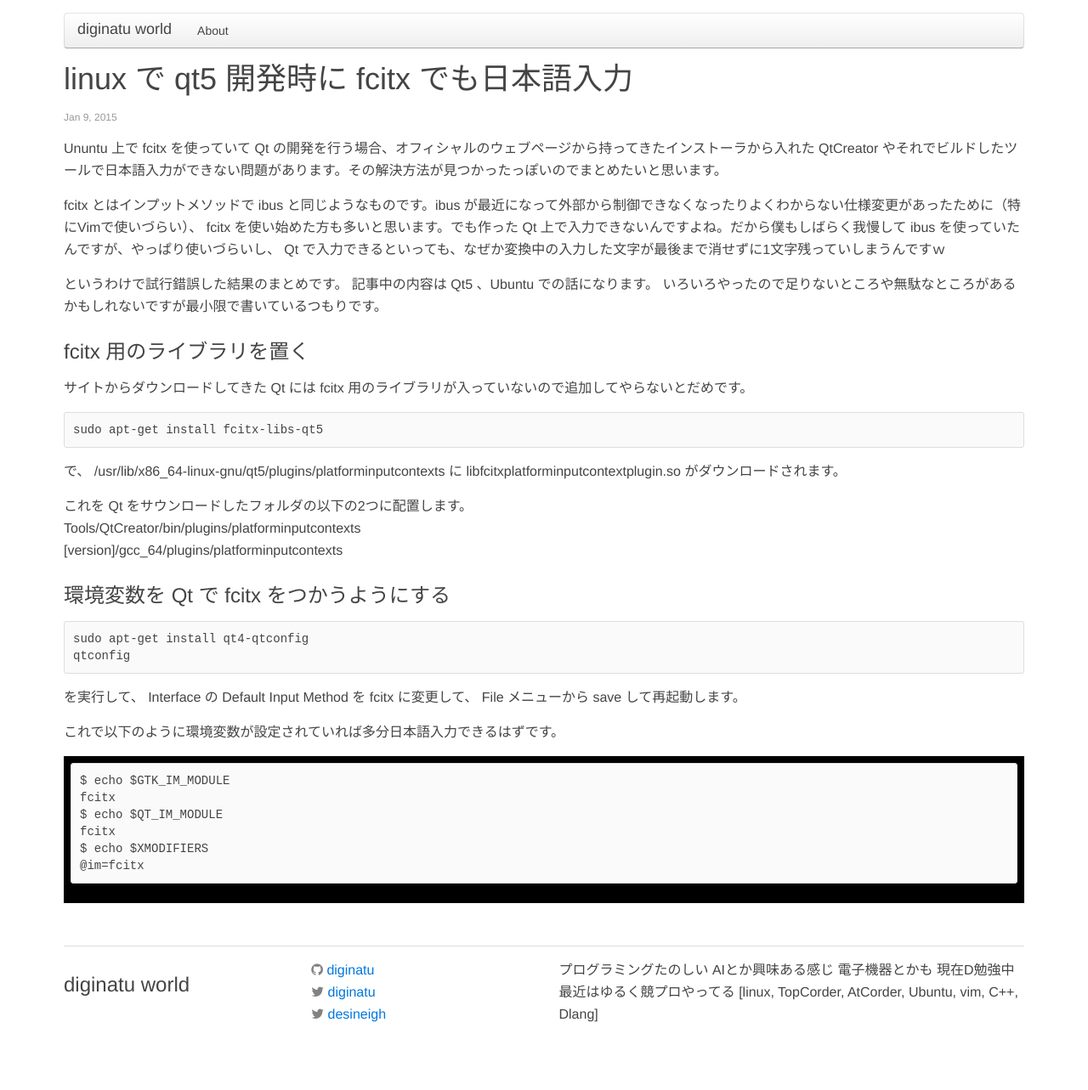
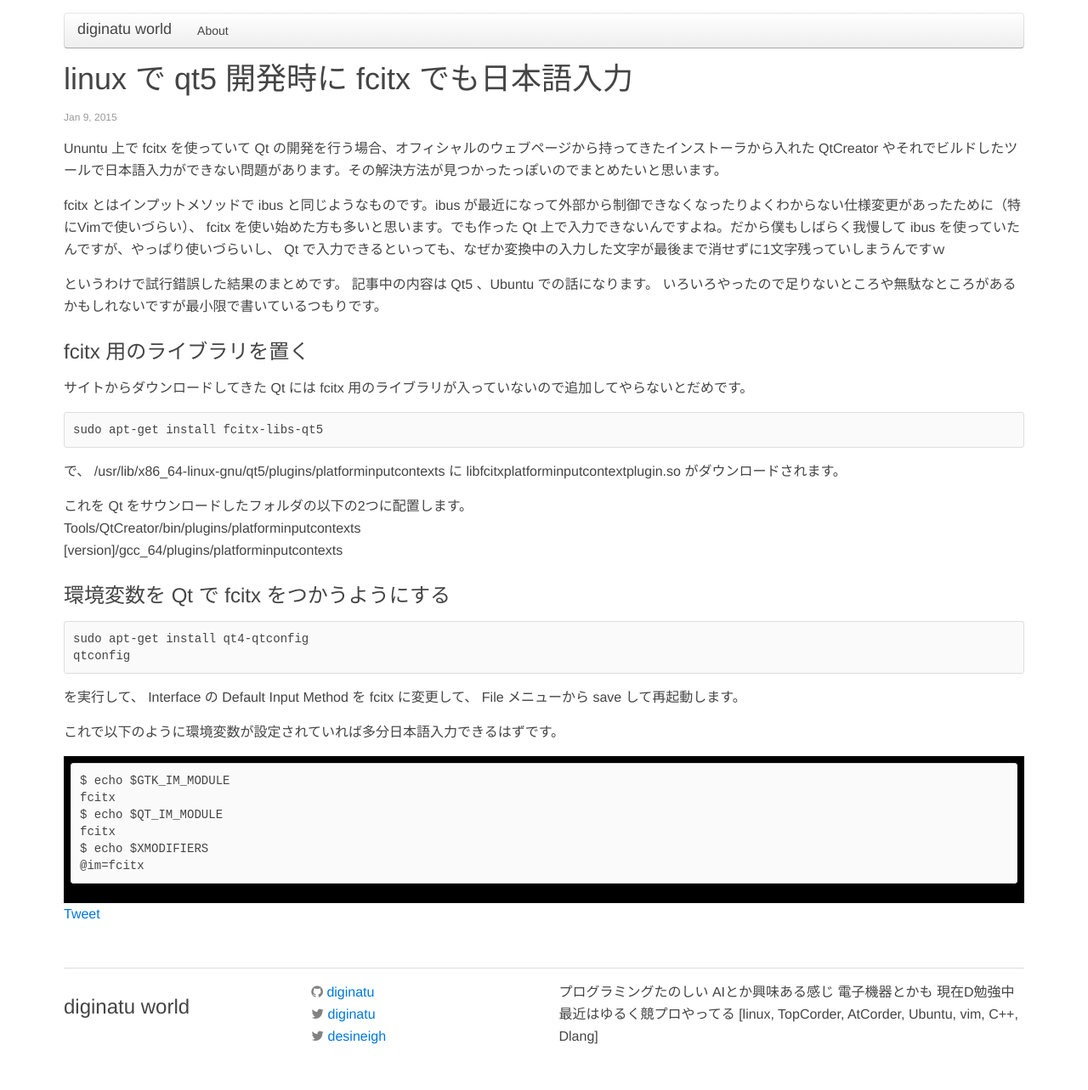
Before and after one commit to diginatu/diginatu.github.io, a Jekyll site: the page built from _posts/2015-01-09-qt-fcitx-in-ubuntu.markdown, in a window 1280 px wide. Shown: the whole page at 85% size. Built offline with Jekyll 4.4.1, drawn with Linux system fonts in a browser that asks for light colours; nearby versions of some CDN libraries; comment, search, counter and statistics services are not loaded; before the commit the page ends 1257 px from its top, so only the background shows below that.

Commit message:
added tweet button in post pages

```diff
--- a/_layouts/post.html
+++ b/_layouts/post.html
@@ -8,4 +8,7 @@
 
   {{ content }}
 
+  <a href="https://twitter.com/share" class="twitter-share-button" data-hashtags="diginatu_world">Tweet</a>
+  <script>!function(d,s,id){var js,fjs=d.getElementsByTagName(s)[0],p=/^http:/.test(d.location)?'http':'https';if(!d.getElementById(id)){js=d.createElement(s);js.id=id;js.src=p+'://platform.twitter.com/widgets.js';fjs.parentNode.insertBefore(js,fjs);}}(document, 'script', 'twitter-wjs');</script>
+
 </article>
```
